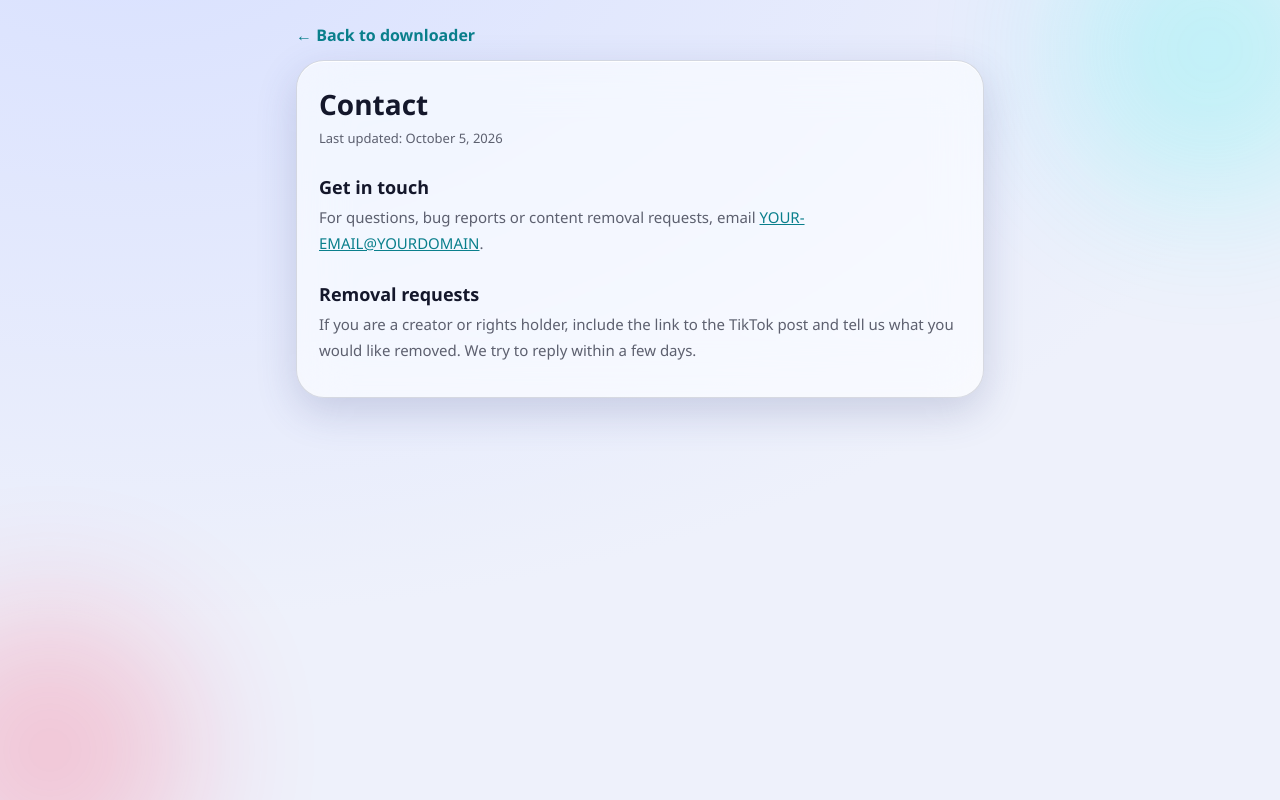
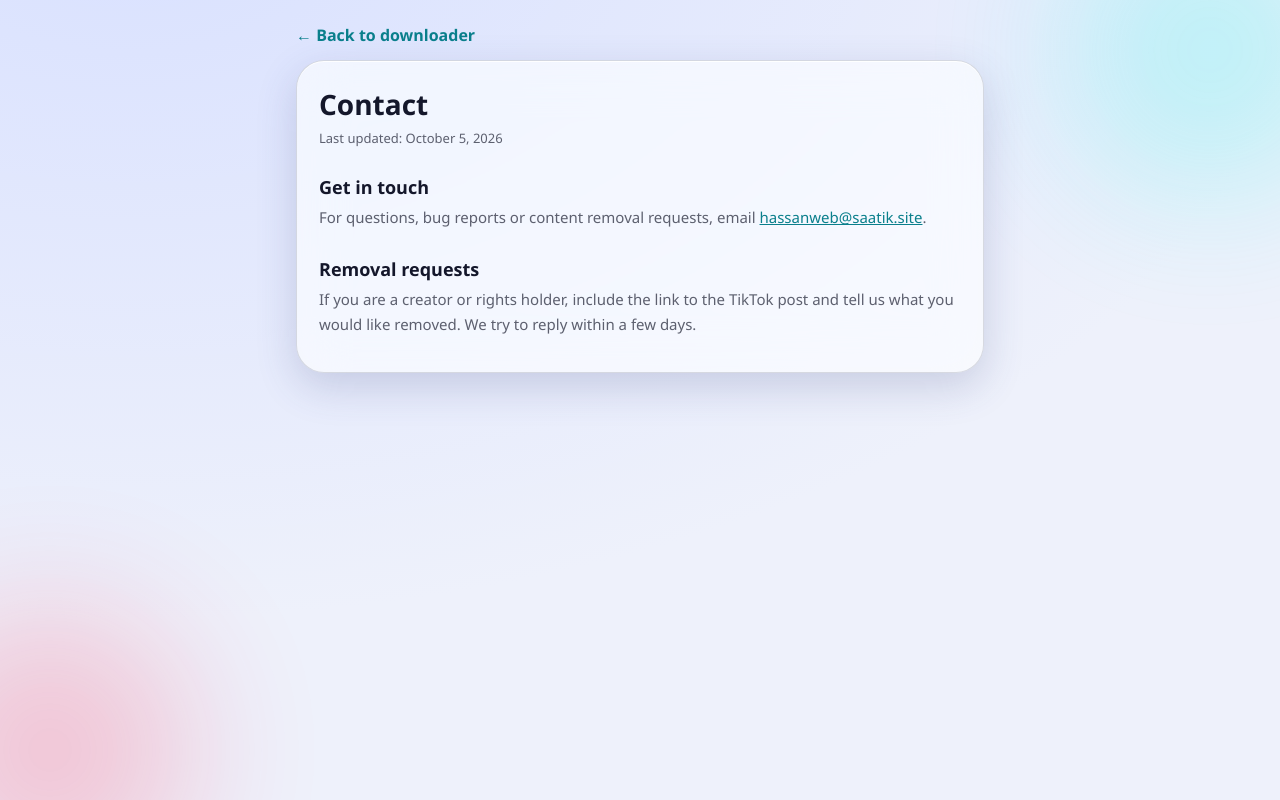
Before and after one commit to muhammadh4ssan/Saatik.site, a website: page public/contact.html in a window 1280 px wide. Drawn offline with Linux system fonts and the light colour scheme.

Commit message:
Update contact email address in contact.html

```diff
--- a/public/contact.html
+++ b/public/contact.html
@@ -20,7 +20,7 @@
 <h1>Contact</h1>
 <p class="date">Last updated: October 5, 2026</p>
 <h2>Get in touch</h2>
-<p>For questions, bug reports or content removal requests, email <a href="mailto:YOUR-EMAIL@YOURDOMAIN">YOUR-EMAIL@YOURDOMAIN</a>.</p>
+<p>For questions, bug reports or content removal requests, email <a href="mailto:hassanweb@saatik.site">hassanweb@saatik.site</a>.</p>
 <h2>Removal requests</h2>
 <p>If you are a creator or rights holder, include the link to the TikTok post and tell us what you would like removed. We try to reply within a few days.</p>
 
```
